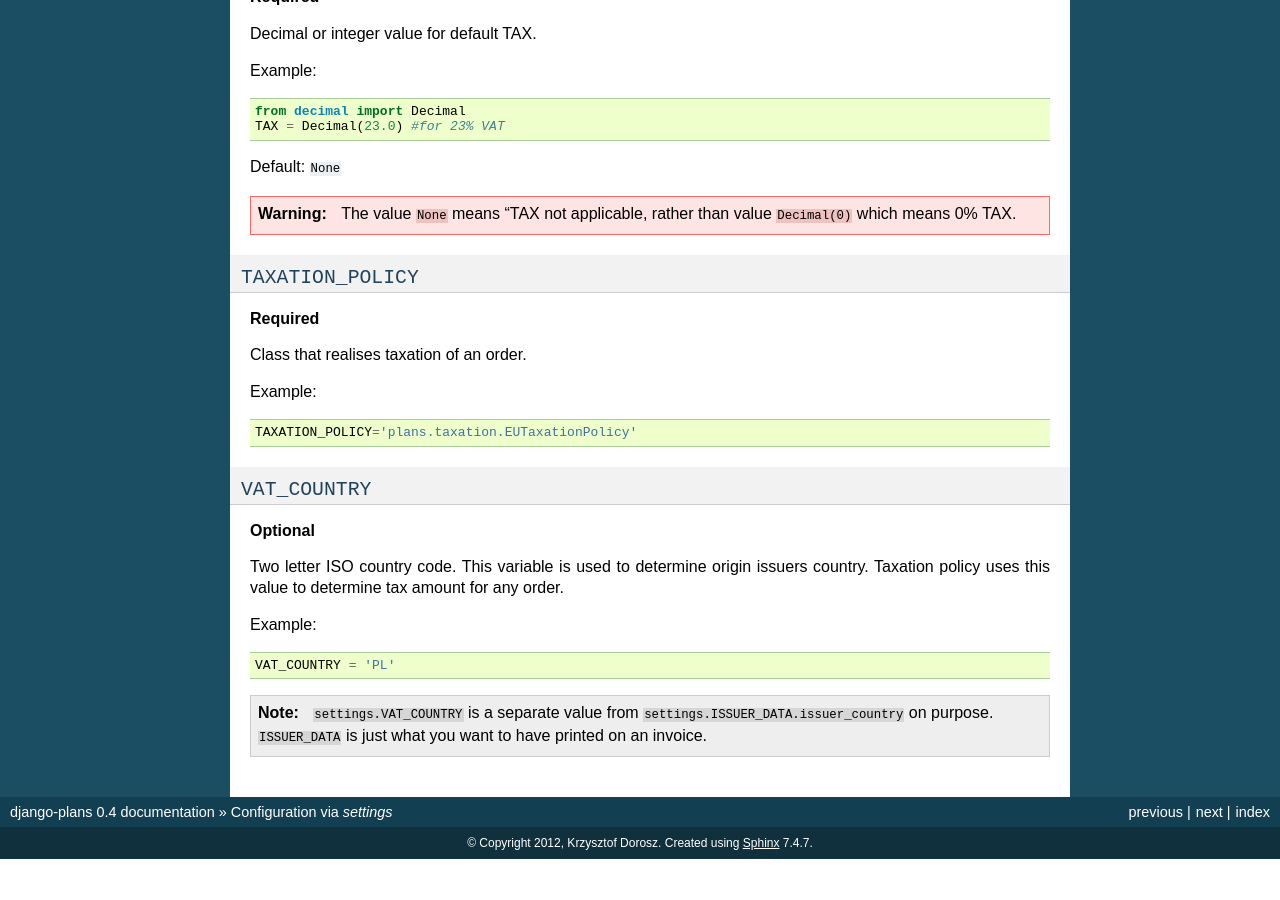
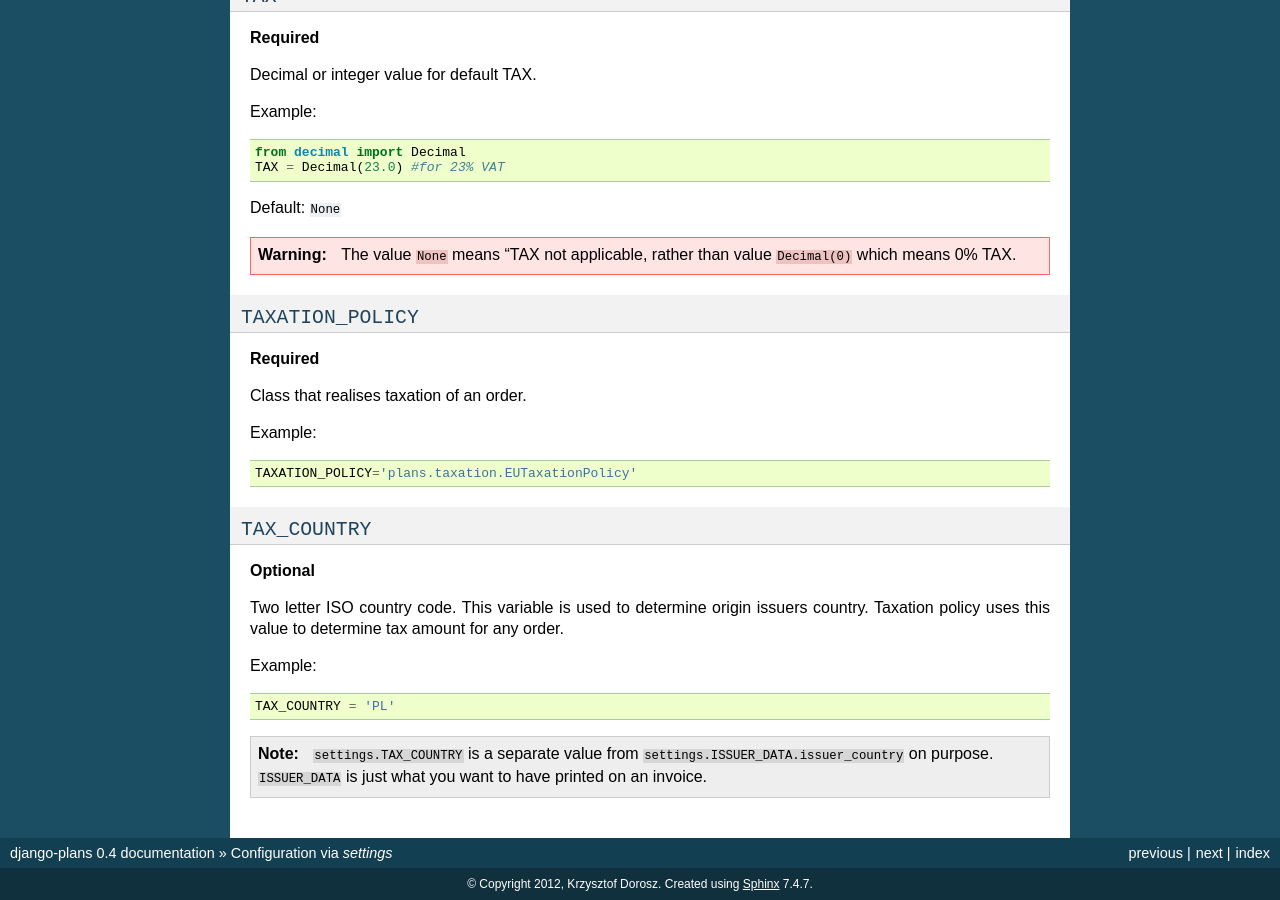
Before and after one commit to django-getpaid/django-plans, a Sphinx documentation site: the page built from docs/source/settings.rst, in a window 1280 px wide and 900 px high, scrolled down 3809 px. Built offline with Sphinx 7.4.7, drawn with Linux system fonts in a browser that asks for light colours; before the commit the page ends 4668 px from its top, so only the background shows below that; some of the changed text lies outside the part shown.

Commit message:
Settings variable name VAT_COUTNRY refactoring to TAX_COUNTRY to make it sounds more general.

```diff
--- a/docs/source/settings.rst
+++ b/docs/source/settings.rst
@@ -182,9 +182,11 @@ User will receive notification before 7 , 3 and 1 day to account expire.
 
 **Optional**
 
+Default: ``30``
+
+
 New account default plan activation period counted in days.
 
-Default: 30
 
 Example::
 
@@ -202,6 +204,8 @@ Example::
 ------------------------------
 
 **Optional**
+
+Default: ``{}``
 
 A dict that stores mapping ``"Quota codename" : "validator object"``. Validators are used to check if user account
 can be activated for the given plan. Account cannot exceed certain limits introduced by quota.
@@ -252,7 +256,7 @@ Example::
 
 
 
-``VAT_COUNTRY``
+``TAX_COUNTRY``
 ---------------
 
 **Optional**
@@ -261,10 +265,10 @@ Two letter ISO country code. This variable is used to determine origin issuers c
 
 Example::
 
-    VAT_COUNTRY = 'PL'
+    TAX_COUNTRY = 'PL'
 
 
 
 .. note::
 
-    ``settings.VAT_COUNTRY`` is a separate value from ``settings.ISSUER_DATA.issuer_country`` on purpose. ``ISSUER_DATA`` is just what you want to have printed on an invoice.
+    ``settings.TAX_COUNTRY`` is a separate value from ``settings.ISSUER_DATA.issuer_country`` on purpose. ``ISSUER_DATA`` is just what you want to have printed on an invoice.
```
Also changed, not shown: 3 other files.
